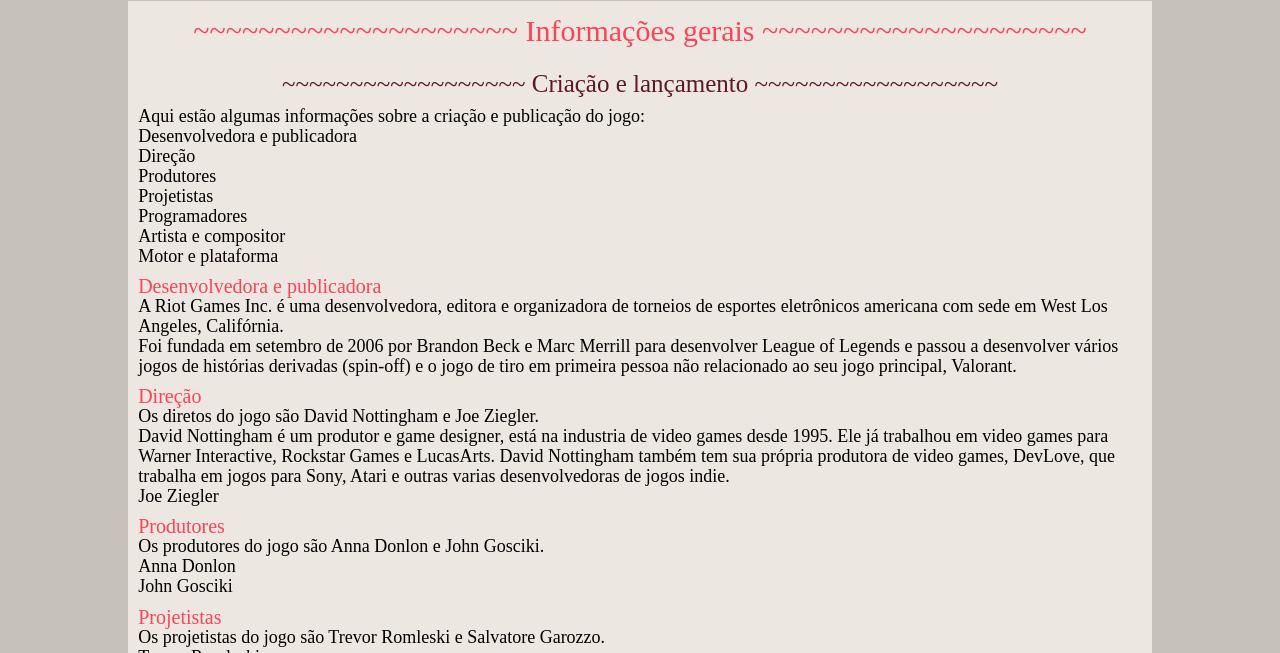
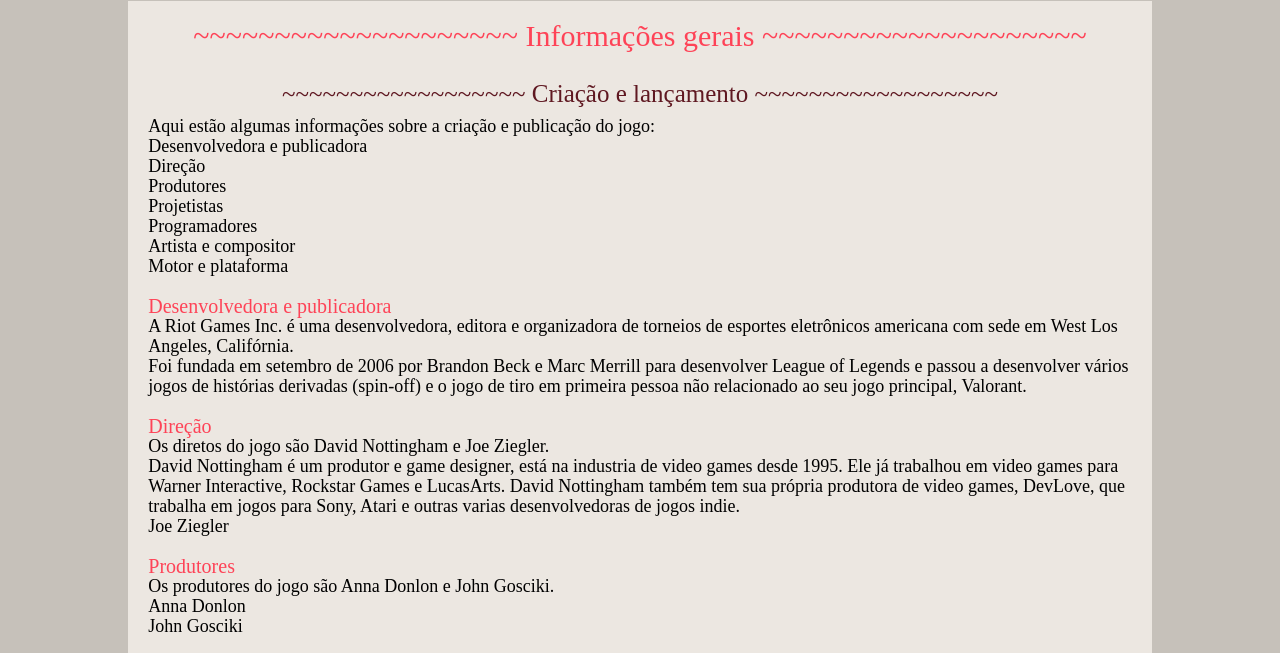
Before and after one commit to Pontgiulia/Valorant, a plain HTML site: page index.html in a window 1280 px wide. Shown: the part 864-1517 px from the top of the page. Drawn offline with Linux system fonts and the light colour scheme.

Commit message:
padding em section

```diff
--- a/css/estilo.css
+++ b/css/estilo.css
@@ -17,7 +17,7 @@ nav{
 
 /*Em section estao os articles e informacoes sobre personagens e funcoes*/
 section{
-    padding: 0.5%;
+    padding: 1%;
 }
 
 /*titulo*/
```
